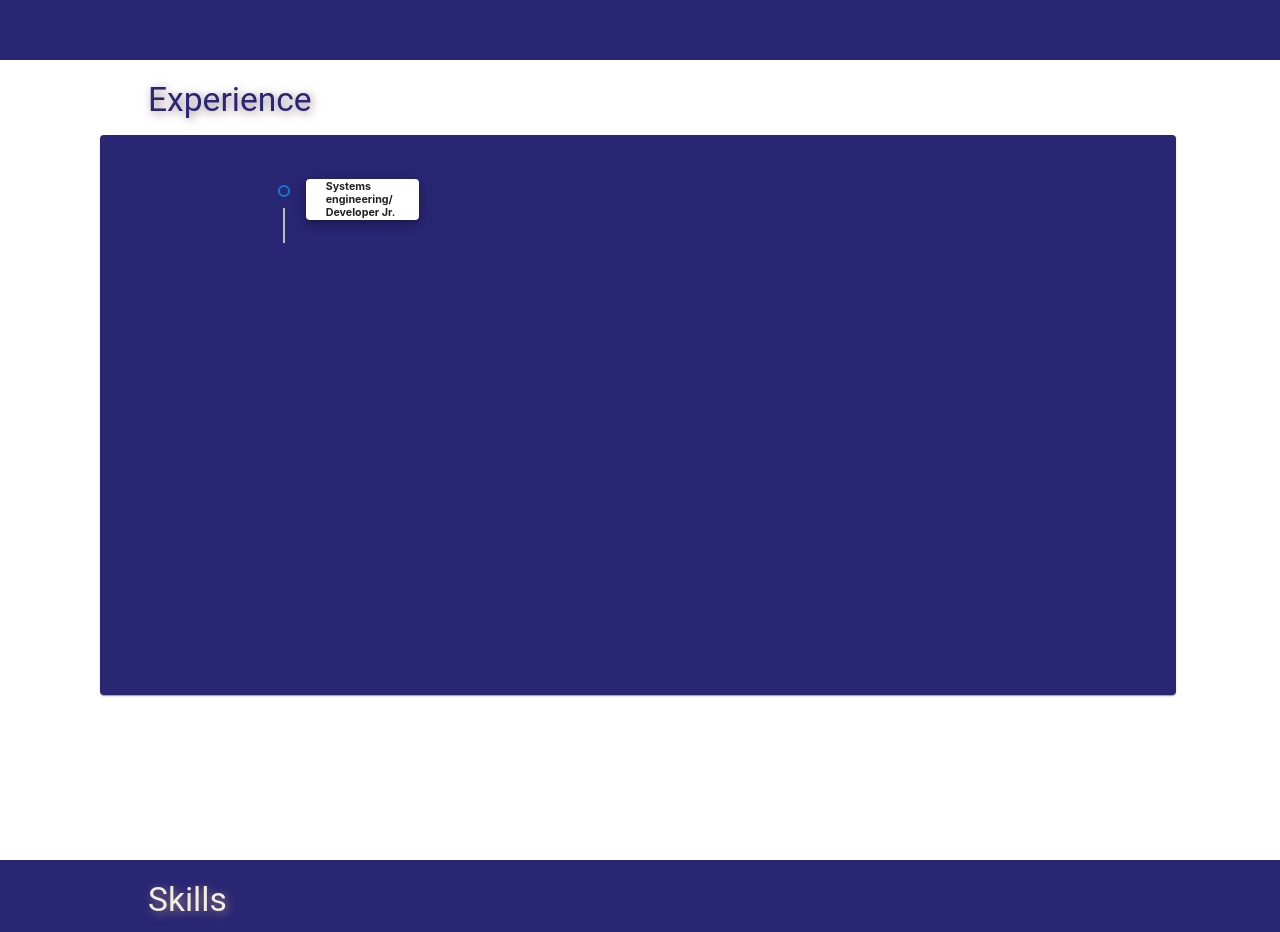
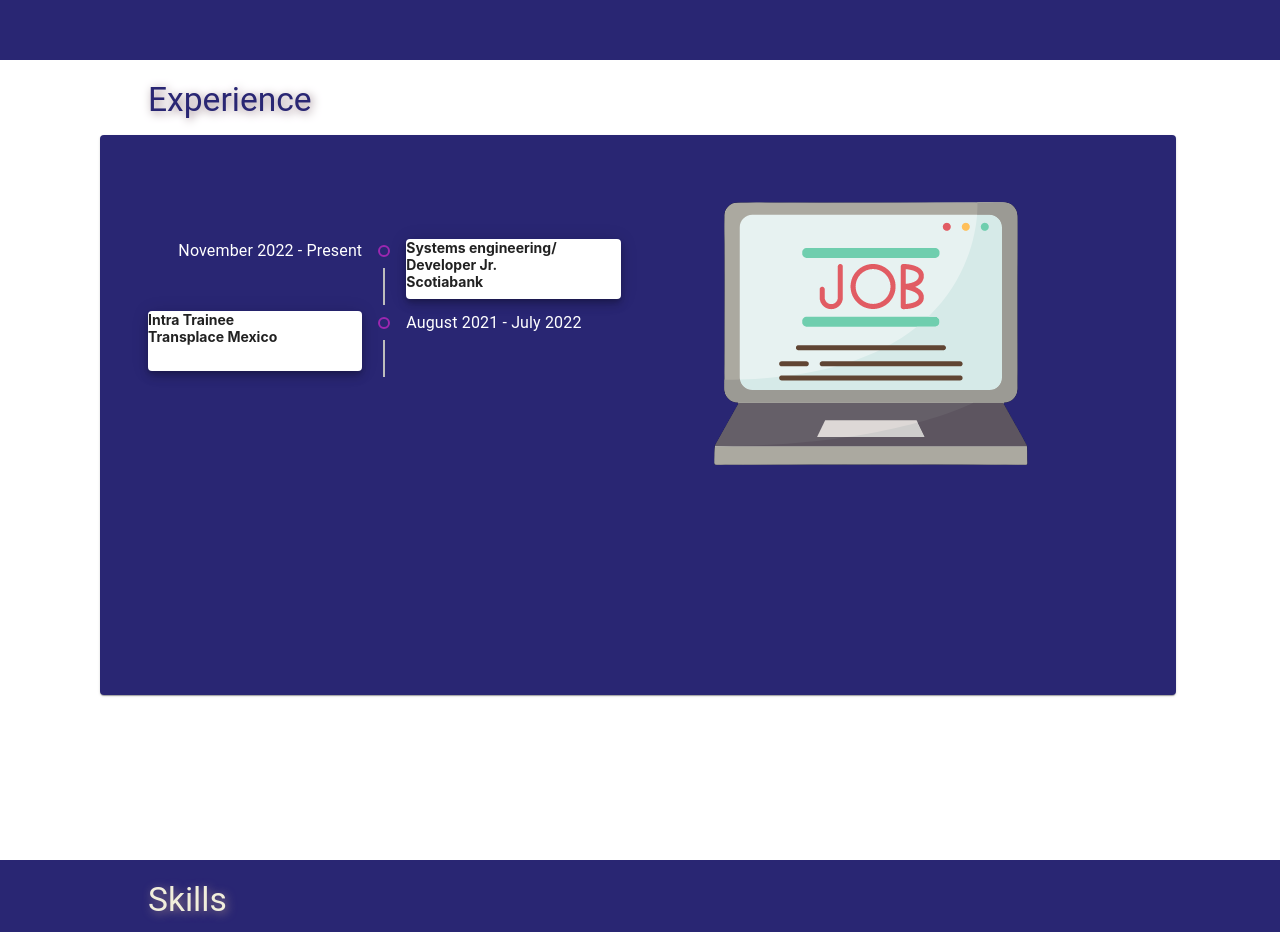
Before and after one commit to MarleenMs/Portfolio, a React (Create React App) app in the folder my-app/: page / in a window 1280 px wide. Shown: the part 820-1752 px from the top of the page. Built offline with nearby package versions, Linux system fonts and the light colour scheme.

Commit message:
Se termina experience

```diff
--- a/my-app/src/Components/Experience.js
+++ b/my-app/src/Components/Experience.js
@@ -1,6 +1,7 @@
 import React from 'react'
 import {Card, CardContent, makeStyles, Typography} from "@material-ui/core"
 import Jobs from "./Jobs.js"
+import laptop from "../Images/laptop.png"
 
 const Experience = ({title, dark, id}) => {
   const classes = useStyles();
@@ -11,7 +12,11 @@ const Experience = ({title, dark, id}) => {
             <Typography variant= "h3">{title}</Typography>
             <Card className={classes.card}>
                 <CardContent className={classes.CardContent}>
+                  <br/><br/><br/>
                   <Jobs/>
+                </CardContent>
+                <CardContent className={classes.CardContent}>
+                  <img className={classes.image} src={laptop} alt="laptop"/>
                 </CardContent>
             </Card>
         </div>
--- a/my-app/src/Components/Jobs.js
+++ b/my-app/src/Components/Jobs.js
@@ -3,6 +3,7 @@ import {TimelineItem, TimelineOppositeContent, TimelineSeparator, TimelineDot, T
 import Timeline from '@mui/lab/Timeline';
 import {makeStyles} from "@material-ui/core";
 import {Paper, Typography } from '@mui/material';
+
 
 
 const Jobs= () => {
@@ -13,31 +14,40 @@ const Jobs= () => {
       end_date: "Present",
       title: "Systems engineering/ Developer Jr.",
       place: "Scotiabank",
-      responsabilities: [
-          "Preparation of deliverables for each phase of the project",
-          "Analyze, specify and program computer solutions",
-          "Analyze and correct incidents with a view to restoring service as soon as possible",
-          "Design solutions to problems in IT applications",
+      respnsabilities:[
+        "Preparation of deliverables for each phase of the project",
+        "Analyze, specify and program computer solutions",
+        "Analyze and correct incidents with a view to restoring service as soon as possible",
+        "Design solutions to problems in IT applications",
       ]
     },
+    {
+     start_date: "August 2021",
+      end_date: "July 2022",
+      title: "Intra Trainee",
+      place: "Transplace Mexico",
+    }
+  ]
 
-  ]
   return (
     <Timeline position="alternate" >
       {
-        skills.map(({year, title}, index) => (
+        skills.map(({start_date, end_date, title, place, respnsabilities}, index) => (
           <TimelineItem key={index}>
-            <TimelineOppositeContent color="text.secondary">
-                <Typography variant="h6">
-                  {year}
+            <TimelineOppositeContent color="white">
+                <Typography variant="h7">
+                  {start_date} - {end_date}
                 </Typography>
             </TimelineOppositeContent>
             <TimelineSeparator>
-              <TimelineDot variant="outlined" color="primary" />
+              <TimelineDot variant="outlined" color="secondary" />
               <TimelineConnector />
             </TimelineSeparator>
             <TimelineContent variant="h7" component="h6">
-              <Paper elevation={6} className={classes.paper}>{title}</Paper>
+              <Paper elevation={6} className={classes.paper}>
+                {title} <br/>
+                {place} <br/>
+              </Paper>
             </TimelineContent>
          </TimelineItem>
 
@@ -53,7 +63,14 @@ const useStyles = makeStyles((theme) => ({
     color: "#292673",
   },
   paper: {
-    padding: "1px 20px",
+    weight: "150px",
+    fontSize: "14px",
+    height: "60px",
+    textAlign: "left",
+
+  },
+  listItem:{
+    fontSize:'12px',
   },
 }))
 
```
Also changed, not shown: my-app/src/Images/laptop.png (added).
